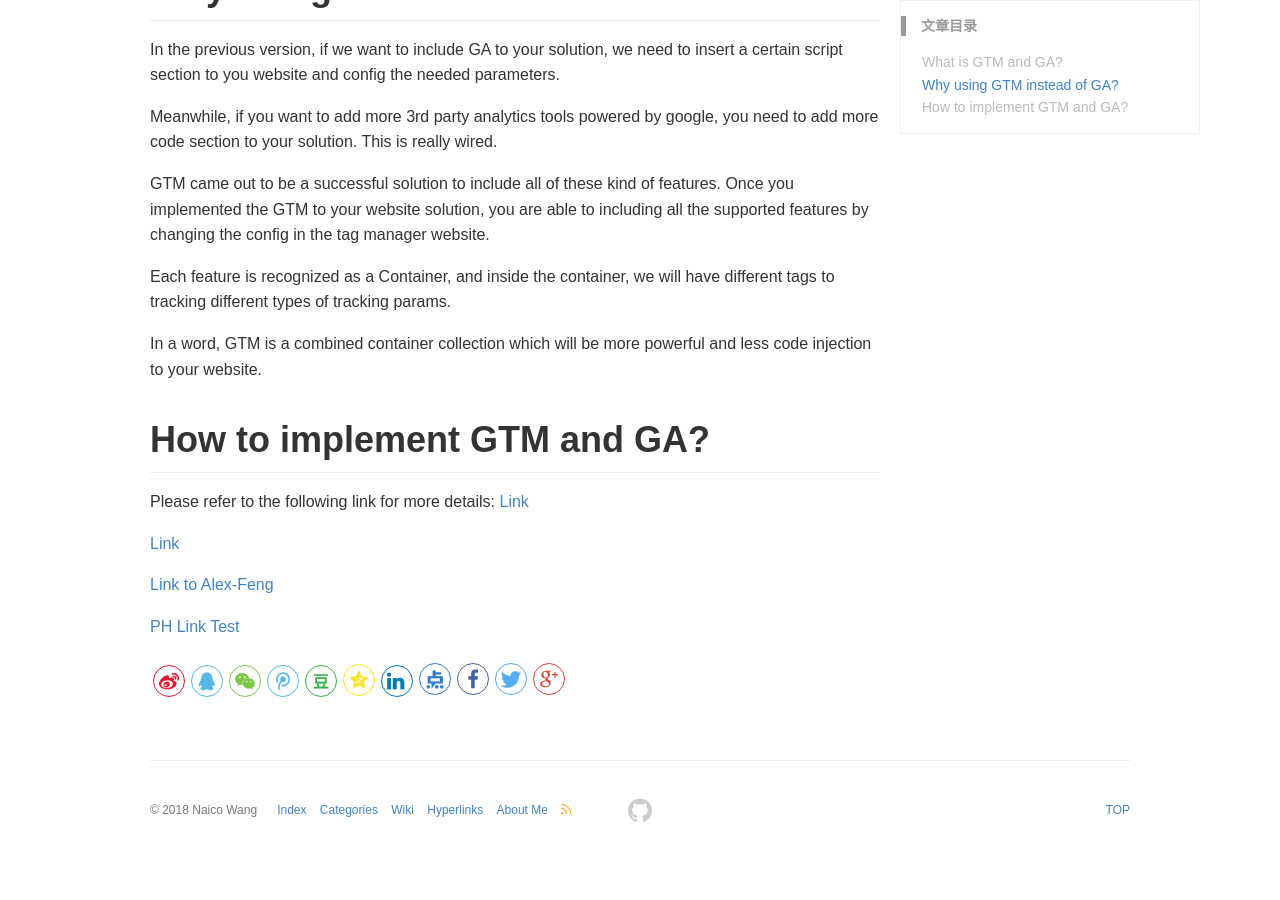
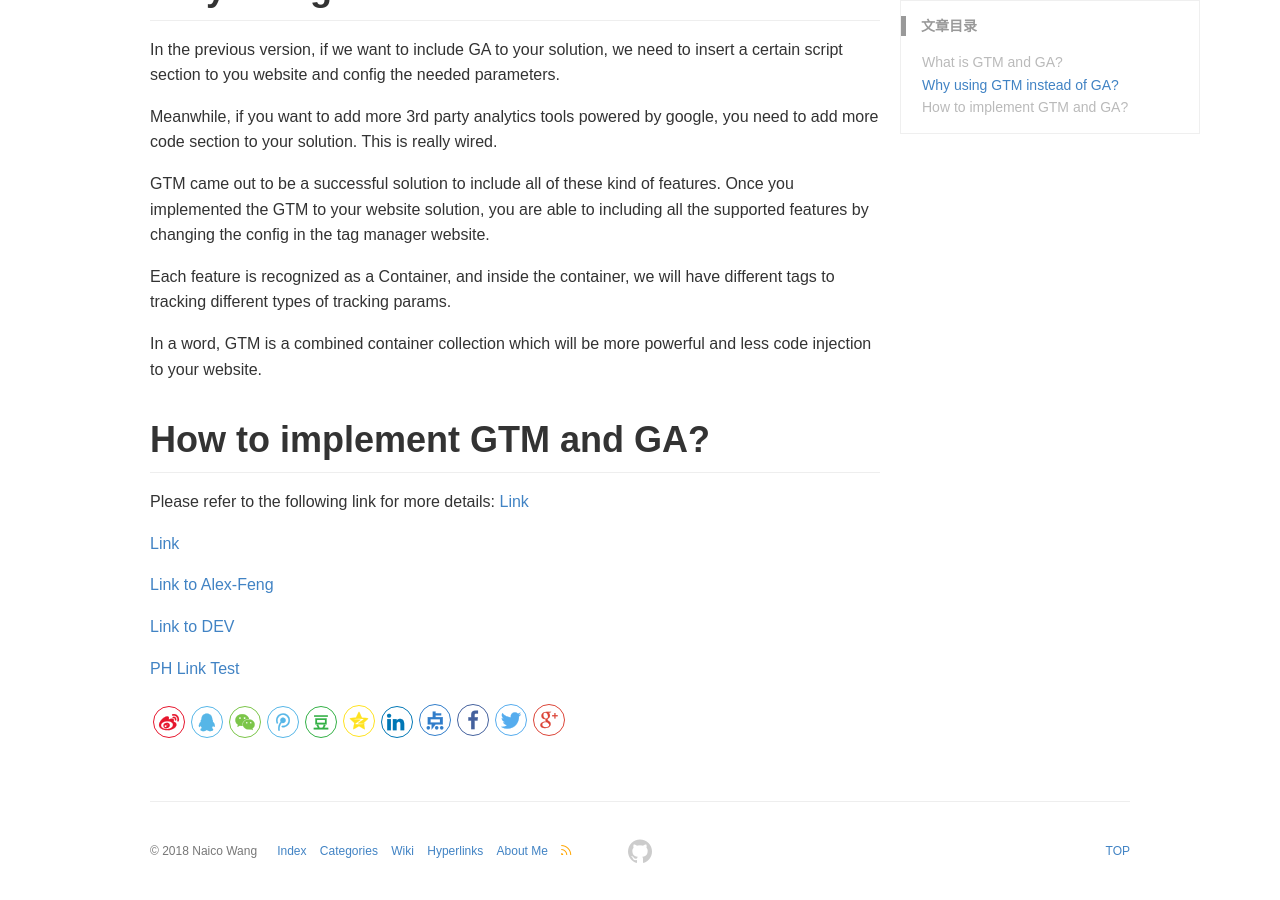
Before and after one commit to Naico/naico.github.io, a Jekyll site: the page built from _posts/2018-01-10-GoogleTagManager.md, in a window 1280 px wide and 900 px high, scrolled down 919 px. Built offline with Jekyll 4.4.1, drawn with Linux system fonts in a browser that asks for light colours; before the commit the page ends 1778 px from its top, so only the background shows below that.

Commit message:
Update 2018-01-10-GoogleTagManager.md

```diff
--- a/_posts/2018-01-10-GoogleTagManager.md
+++ b/_posts/2018-01-10-GoogleTagManager.md
@@ -45,4 +45,6 @@ Please refer to the following link for more details:
 
 [Link to Alex-Feng](http://www.alex-feng.com/home?utm_source=wechat&utm_medium=affiliate&utm_campaign=PHCN)
 
+[Link to DEV](http://westore-dev.farfetch.net/home?utm_source=ipinyou&utm_medium=display&utm_campaign=CN_WeChatMP_PROS_WeChatStoreX20_Link)
+
 [PH Link Test](http://www.alex-feng.com/home?clickref=1101l4DeH6ir&utm_source=test_george&utm_medium=affiliate&utm_campaign=PHCN&utm_term=CNNetwork&pid=performancehorizon_int&c=test_george&clickid=1101l4DeH6ir&af_siteid=1100l17836&af_sub_siteid=1011l267&af_cost_model=CPA&af_channel=affiliate&is_retargeting=true)
```
